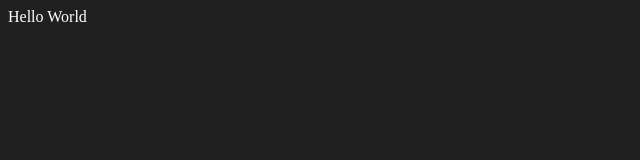
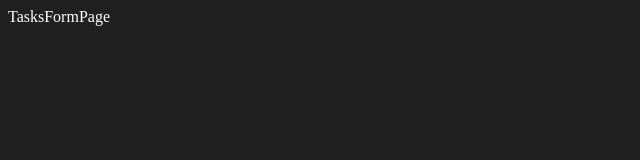
Before and after one commit to luisortga/django-react-api, a React (Vite) app in the folder client/: page /tasks-create in a window 1280 px wide. Shown: the top 160 px of the page, without its empty margins (0-640 px from the left). Built offline with nearby package versions, Linux system fonts and the light colour scheme.

Commit message:
Add navigation jsx

```diff
--- a/client/src/App.jsx
+++ b/client/src/App.jsx
@@ -1,6 +1,19 @@
+import {BrowserRouter, Routes, Route, Navigate} from 'react-router-dom'
+import { TasksPage } from "./pages/TasksPage"
+import { TaskFormPage } from "./pages/TaskFormPage"
+
 function App() {
   return (
-    <div>Hello World</div>
+    <BrowserRouter>
+
+    <Routes>
+        <Route path="/" element={<Navigate to="/tasks" />} />
+        <Route path="/tasks" element={<TasksPage />} />
+        <Route path="/tasks-create" element={<TaskFormPage />} />
+
+    </Routes>
+
+    </BrowserRouter>
   )
 }
 
--- a/client/src/pages/TaskFormPage.jsx
+++ b/client/src/pages/TaskFormPage.jsx
@@ -1,5 +1,5 @@
-export function TasksFormPage() {
-    return {
+export function TaskFormPage() {
+    return (
         <div>TasksFormPage</div>
-    }
+    )
 }
--- a/client/src/pages/TasksPage.jsx
+++ b/client/src/pages/TasksPage.jsx
@@ -1,5 +1,5 @@
 export function TasksPage() {
-    return {
+    return (
         <div>TasksPage</div>
-    }
+    )
 }
```
Also changed, not shown: client/src/components/Navigation.jsx (added).
